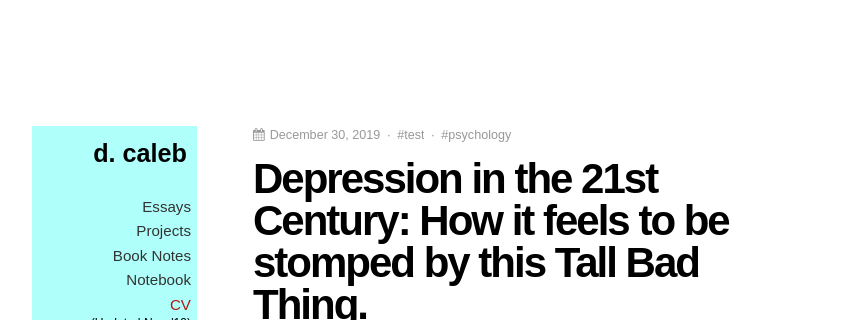
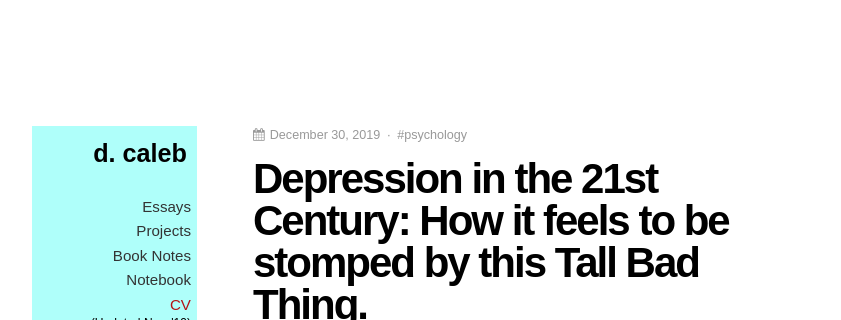
Before and after one commit to dCO2/rococo, a Jekyll site: the page built from _posts/2019-12-30-Depression.md, in a window 1280 px wide and 900 px high. Shown: the top 320 px of the window, without its empty margins (123-964 px from the left). Built offline with Jekyll 4.4.1, drawn with Linux system fonts in a browser that asks for light colours; some web fonts are replaced.

Commit message:
blogging like a hacker

```diff
--- a/_posts/2019-12-30-Depression.md
+++ b/_posts/2019-12-30-Depression.md
@@ -1,9 +1,9 @@
 ---
-layout: post
+layout: essay
 title: "Depression in the 21st Century: How it feels to be stomped by this Tall Bad Thing."
 feature-image: /assets/images/author-image.png
 permalink: /:year/:month/:day/:title
-tags: test psychology
+tags: psychology
 ---
 
 > _Stomp! Stomp! Stomp! is the buzzing sound of depression in our modern time. What Frankensteined this Monster?_ <br />
```
